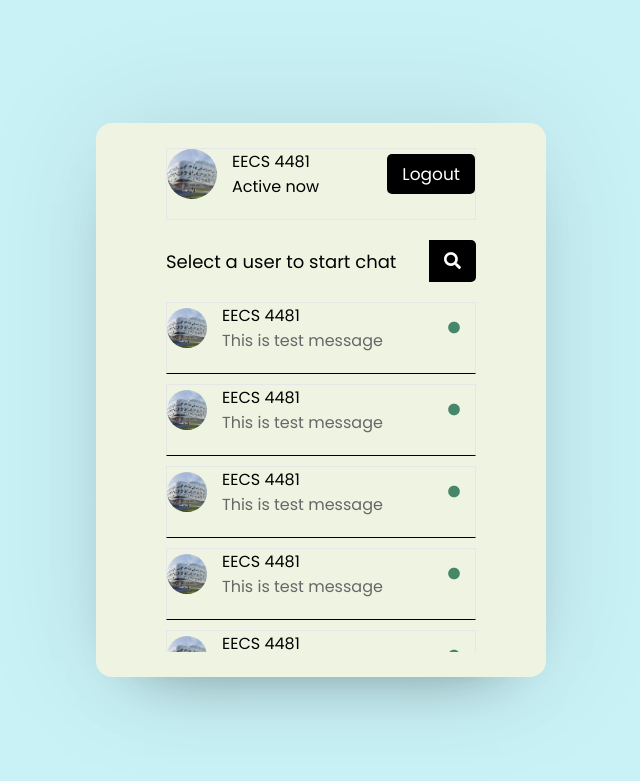
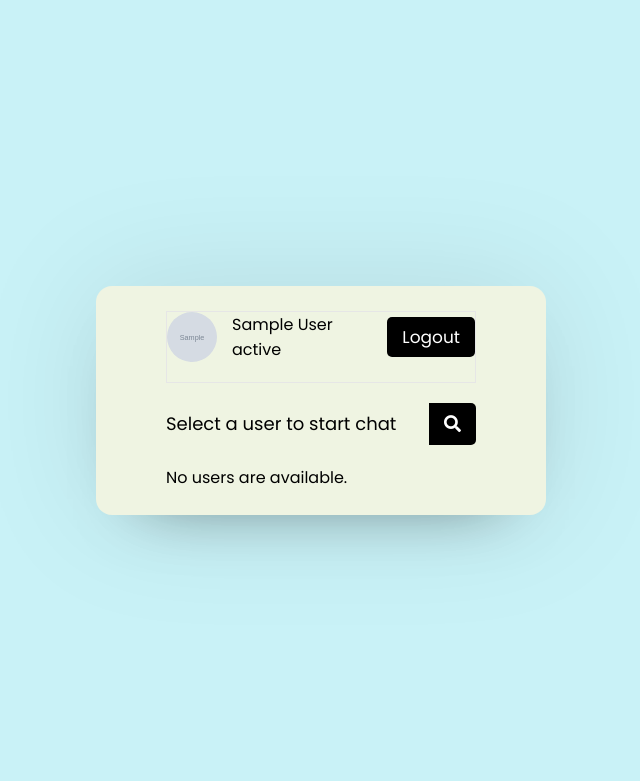
Before and after one commit to Yazoon66/4481-project, a PHP site: page /users.php in a window 1280 px wide. Shown: the top 781 px of the page, without its empty margins (319-959 px from the left). Run offline with PHP 8.4, Linux system fonts and the light colour scheme; the visitor is signed in with stand-in values (Sample User, id 1); tables that the repository leaves empty or names only in its code hold one stand-in row (values such as "Sample post"); grey boxes marked "Sample" are stand-in pictures.

Commit message:
Changed Static Names and Photos to Dynamic
Updated users.js, users/php

Added php\user.php

```diff
--- a/javascript/users.js
+++ b/javascript/users.js
@@ -1,8 +1,25 @@
-const searchBar = document.querySelector(".users .search input");
-searchBtn = document.querySelector(".users .search button");
+const searchBar = document.querySelector(".users .search input"),
+searchBtn = document.querySelector(".users .search button"),
+usersList = document.querySelector(".users .users-list");
 
 searchBtn.onclick = ()=>{
     searchBar.classList.toggle("active");
     searchBar.focus();
     searchBtn.classList.toggle("active");
 }
+
+setInterval(() =>{
+    let xhr = new XMLHttpRequest();
+    xhr.open("GET", "php/users.php", true);
+    xhr.onload = ()=>{
+      if(xhr.readyState === XMLHttpRequest.DONE){
+          if(xhr.status === 200){
+            let data = xhr.response;
+            if(!searchBar.classList.contains("active")){
+              usersList.innerHTML = data;
+            }
+          }
+      }
+    }
+    xhr.send();
+  }, 500); // Function runs every 500ms - update list every 500ms
--- /dev/null
+++ b/php/users.php
@@ -0,0 +1,14 @@
+<?php
+    session_start();
+    include_once "config.php";
+    $outgoing_id = $_SESSION['unique_id'];
+    $sql = "SELECT * FROM users WHERE NOT unique_id = {$outgoing_id} ORDER BY user_id DESC";
+    $query = mysqli_query($conn, $sql);
+    $output = "";
+    if(mysqli_num_rows($query) == 0){
+        $output .= "No users are available.";
+    }elseif(mysqli_num_rows($query) > 0){
+        include_once "data.php";
+    }
+    echo $output;
+?>
--- a/users.php
+++ b/users.php
@@ -17,10 +17,10 @@
             }
         ?>
         <div class="content">
-            <img src="img.jpg" alt="">
+            <img src="php/images/<?php echo $row['img']; ?>" alt="">
             <div class="details">
-                <span>EECS 4481</span>
-                <p>Active now</p>
+                <span><?php echo $row['fname']. " " . $row['lname'] ?></span>
+                <p><?php echo $row['status']; ?></p>
             </div>
         </div>
         <a href="#" class="logout">Logout</a>
@@ -31,68 +31,10 @@
           <button><i class="fas fa-search"></i></button>
       </div>
       <div class="users-list">
-          <a href="#">
-              <div class="content">
-                  <img src="img.jpg" alt="">
-                  <div class="details">
-                      <span>EECS 4481</span>
-                      <p>This is test message</p>
-                  </div>
-              </div>
-              <div class="status-dot"><i class="fas fa-circle"></i></div>
-          </a>
-          <a href="#">
-            <div class="content">
-                <img src="img.jpg" alt="">
-                <div class="details">
-                    <span>EECS 4481</span>
-                    <p>This is test message</p>
-                </div>
-            </div>
-            <div class="status-dot"><i class="fas fa-circle"></i></div>
-        </a>
-        <a href="#">
-            <div class="content">
-                <img src="img.jpg" alt="">
-                <div class="details">
-                    <span>EECS 4481</span>
-                    <p>This is test message</p>
-                </div>
-            </div>
-            <div class="status-dot"><i class="fas fa-circle"></i></div>
-        </a>
-        <a href="#">
-            <div class="content">
-                <img src="img.jpg" alt="">
-                <div class="details">
-                    <span>EECS 4481</span>
-                    <p>This is test message</p>
-                </div>
-            </div>
-            <div class="status-dot"><i class="fas fa-circle"></i></div>
-        </a>
-        <a href="#">
-            <div class="content">
-                <img src="img.jpg" alt="">
-                <div class="details">
-                    <span>EECS 4481</span>
-                    <p>This is test message</p>
-                </div>
-            </div>
-            <div class="status-dot"><i class="fas fa-circle"></i></div>
-        </a>
-        <a href="#">
-            <div class="content">
-                <img src="img.jpg" alt="">
-                <div class="details">
-                    <span>EECS 4481</span>
-                    <p>This is test message</p>
-                </div>
-            </div>
-            <div class="status-dot"><i class="fas fa-circle"></i></div>
-        </a>
+
+
       </div>
-        </section>
+    </section>
     </div>
     <script src="javascript/users.js">
     </script>
```
